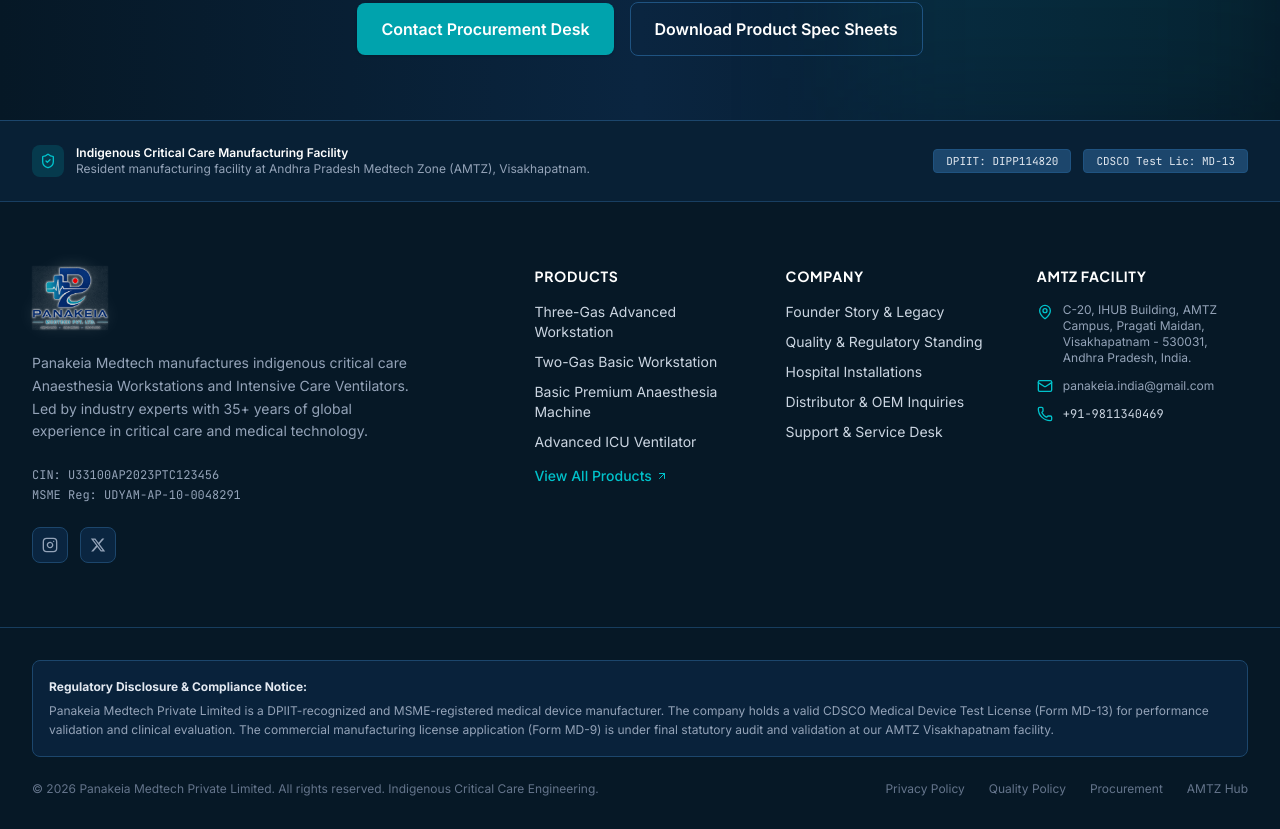
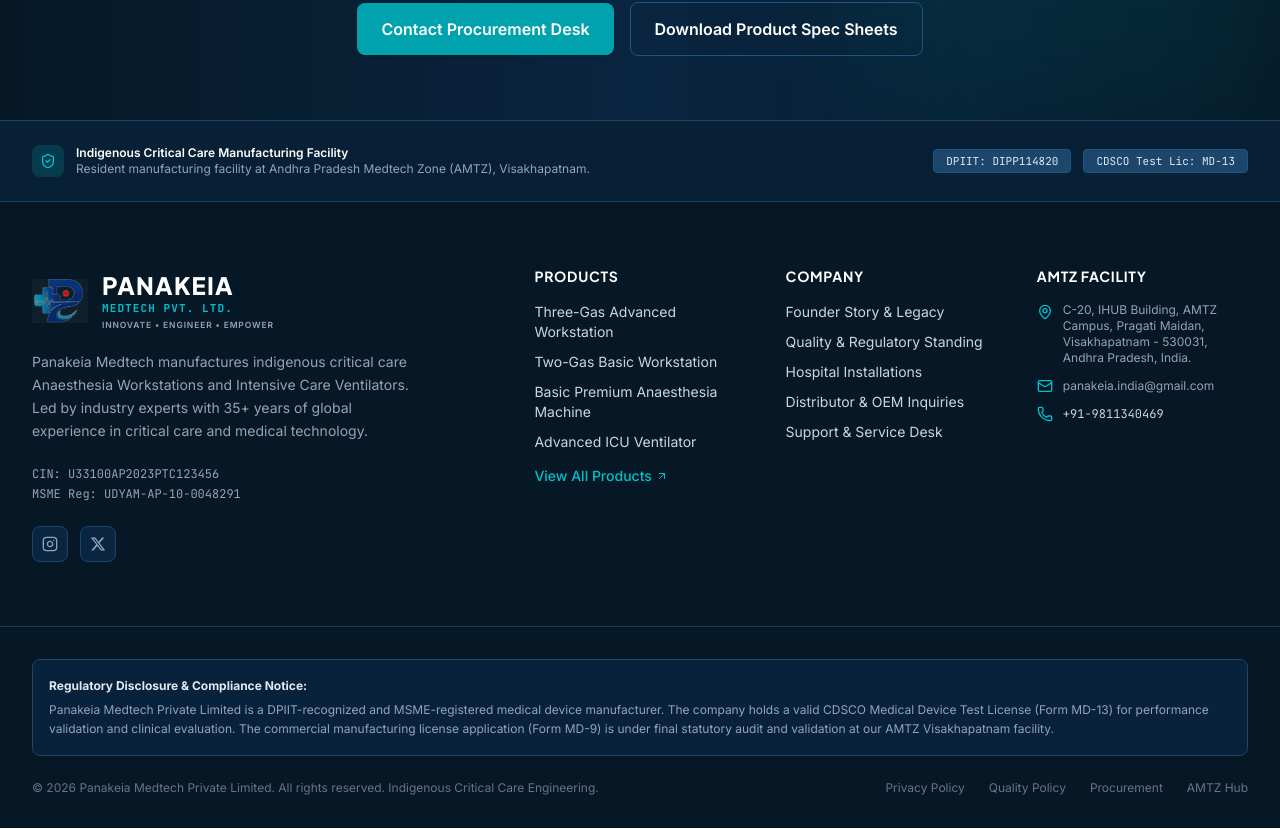
Before and after one commit to affanraza84/Panakeia, a Next.js app: page / in a window 1280 px wide. Shown: the part 7056-7885 px from the top of the page. Built offline with nearby package versions, Linux system fonts and the light colour scheme; no server answers; the database is empty.

Commit message:
feat: upgrade footer brand lockup to high-res transparent emblem with crisp typography

```diff
--- a/src/components/layout/Footer.tsx
+++ b/src/components/layout/Footer.tsx
@@ -50,17 +50,32 @@
         <Container className="grid grid-cols-1 md:grid-cols-2 lg:grid-cols-5 gap-10">
           {/* Company Bio */}
           <div className="lg:col-span-2 space-y-4">
-            <Link href="/" className="inline-block group focus:outline-none" aria-label="Panakeia Medtech Home">
-              <div className="relative h-14 sm:h-16 w-[130px] sm:w-[155px] transition-transform group-hover:scale-[1.02]">
+            <Link
+              href="/"
+              className="inline-flex items-center gap-3.5 group focus:outline-none py-1"
+              aria-label="Panakeia Medtech - Home"
+            >
+              <div className="relative h-14 w-14 shrink-0 transition-transform duration-200 group-hover:scale-105">
                 <Image
-                  src="/image/logo-transparent.png"
-                  alt="PANAKEIA MEDTECH PVT. LTD."
+                  src="/image/logo-emblem.png"
+                  alt="Panakeia Medtech Logo"
                   fill
                   quality={100}
                   unoptimized
-                  sizes="155px"
-                  className="object-contain object-left [filter:drop-shadow(0_0_1.2px_rgba(255,255,255,0.95))_drop-shadow(0_0_8px_rgba(255,255,255,0.2))]"
+                  sizes="56px"
+                  className="object-contain"
                 />
+              </div>
+              <div className="flex flex-col">
+                <span className="text-xl sm:text-2xl font-black font-heading tracking-wider text-white group-hover:text-med-teal-400 transition-colors leading-tight">
+                  PANAKEIA
+                </span>
+                <span className="text-[10px] sm:text-[11px] font-bold font-mono tracking-widest text-med-teal-400 uppercase">
+                  MEDTECH PVT. LTD.
+                </span>
+                <span className="text-[8px] sm:text-[8.5px] font-semibold tracking-widest text-clinical-400 uppercase mt-0.5">
+                  INNOVATE • ENGINEER • EMPOWER
+                </span>
               </div>
             </Link>
             <p className="text-xs sm:text-sm text-clinical-400 leading-relaxed max-w-sm">
```
Also changed, not shown: public/image/logo-emblem.png (added).
